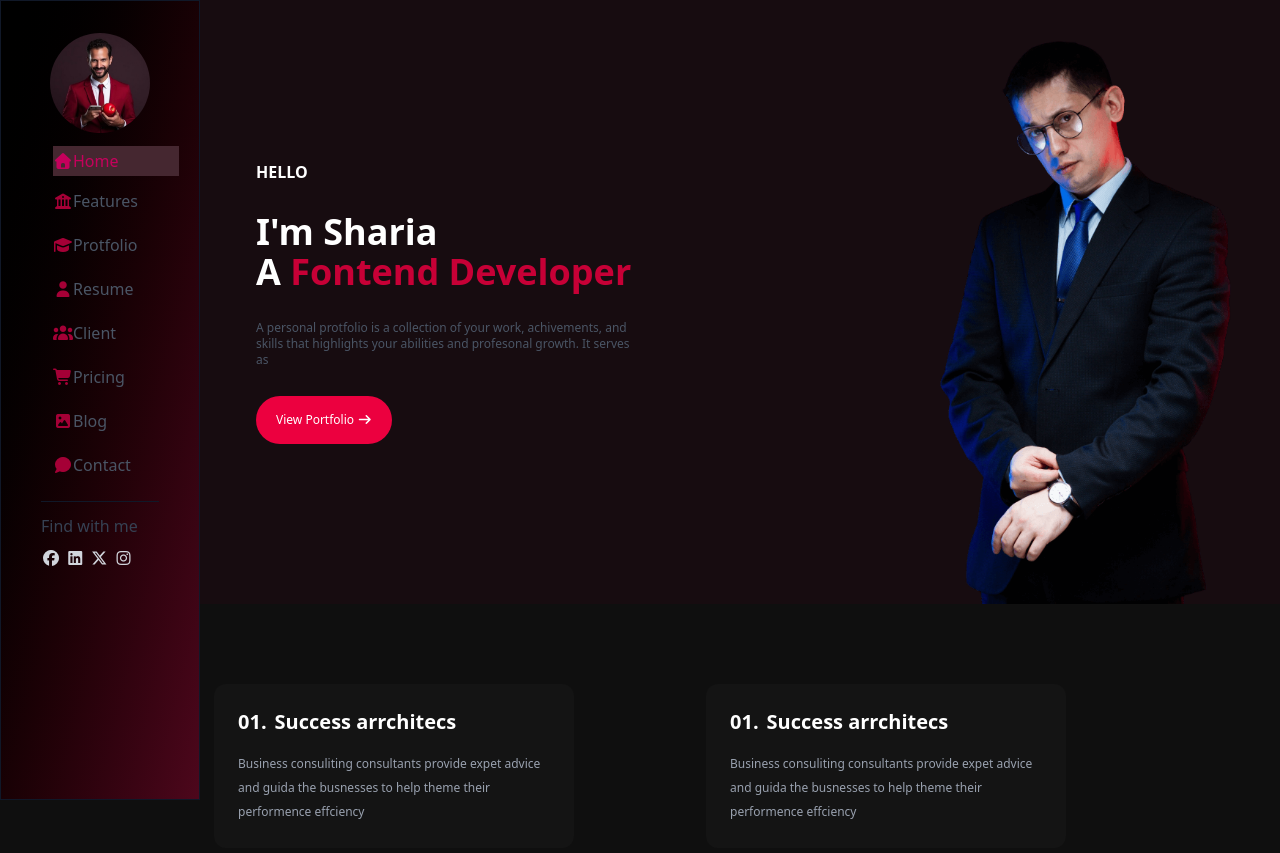
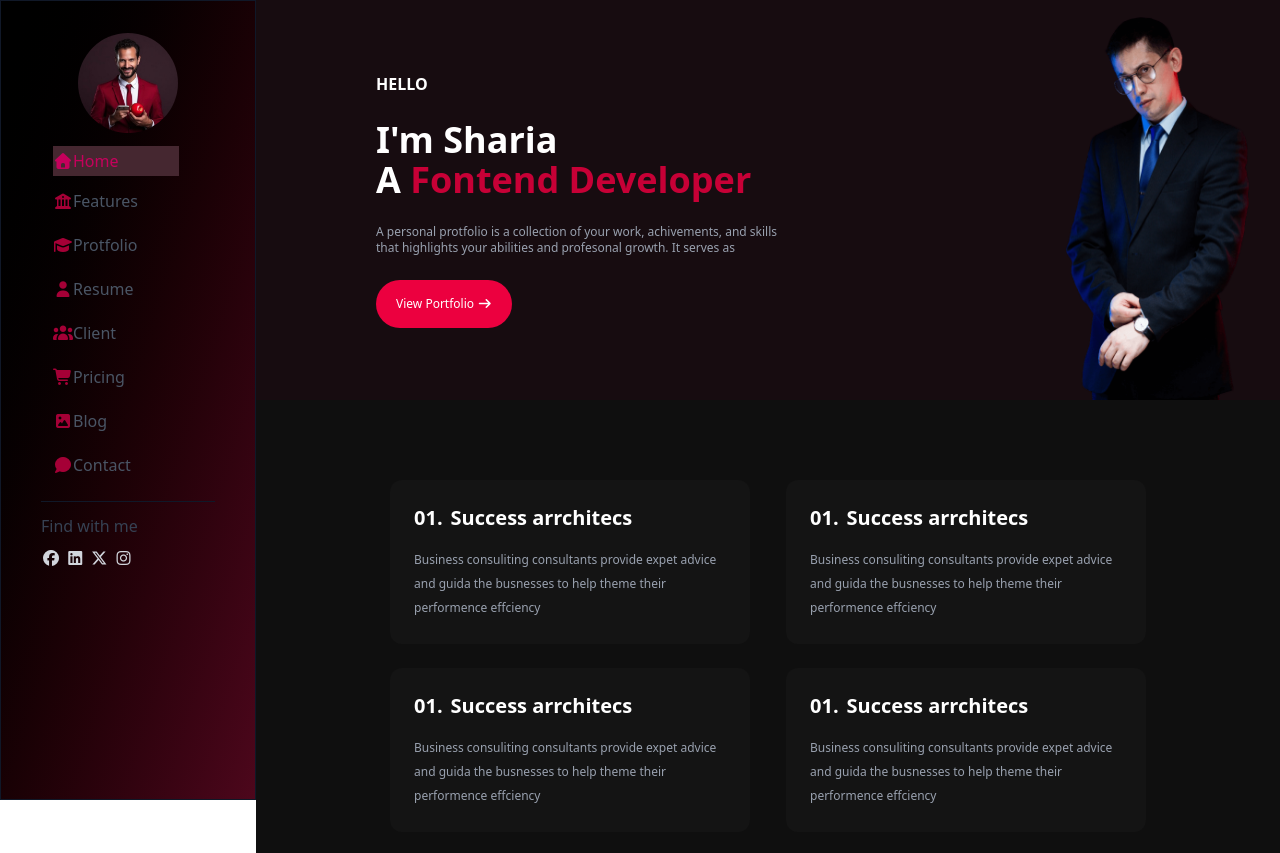
Before and after one commit to mdsharia4613/My-portfolio, a plain HTML site: page index.html in a window 1280 px wide. Shown: the top 853 px of the page. Drawn offline with nearby package versions, Linux system fonts and the light colour scheme.

Commit message:
section-1 compleat

```diff
--- a/index.html
+++ b/index.html
@@ -19,7 +19,7 @@
         <div class="flex  lg:flex-row justify-between items-center">
             <!-- banner left -->
             <div
-                class="hidden md:flex flex-col bg-gradient-to-br from-[#000000] to-[#4d071c] border border-gray-900 w-50 py-8 px-10 fixed top-0 left-0 h-screen">
+                class="hidden md:flex flex-col bg-gradient-to-br from-[#000000] to-[#4d071c] border border-gray-900 w-64 py-8 px-10 fixed top-0 left-0 h-screen">
                 <div class="flex  justify-center">
                     <img class="w-25 rounded-full object-cover" src="./images/imgi_1_header-left-user.jpg" alt="">
                 </div>
@@ -53,32 +53,30 @@
                 </div>
             </div>
 
-            <div class=" space-y-7 ml-64">
+            <div class="flex flex-col lg:flex-row justify-between items-center  lg:ml-64 ">
+                <div class="space-y-6 text-center lg:text-left lg:ml-30">
                     <p class="font-bold text-white">HELLO</p>
                     <h2 class="font-bold text-4xl text-white">I'm Sharia <br> A <span class="text-rose-700">Fontend
                             Developer</span></h2>
-                <p class="text-xs text-gray-600 w-96">A personal protfolio is a collection of your work,
+                    <p class="text-xs text-gray-400 max-w-md mx-auto lg:mx-0">A personal protfolio is a collection of your work,
                         achivements, and skills that highlights your abilities and profesonal growth. It serves as</p>
                     <button
-                    class="text-white text-xs bg-rose-600 p-4 px-5 cursor-pointer rounded-full  hover:text-black transition-colors duration-300 ">View
+                        class="text-white text-xs bg-rose-600 p-4 px-5 cursor-pointer rounded-full  hover:text-black transition-colors duration-300 ease-in-out group">View
                         Portfolio <i class="fa-solid fa-arrow-right"></i></button>
                 </div>
-            <div class="ml-60">
-                <img class="h-[588px] mt-4" src="./images/imgi_4_banner-user-image-02.png" alt="">
+                <div class="lg:ml-60 lg:mt-0">
+                    <img class="h-[400px] lg:h-[588px " src="./images/imgi_4_banner-user-image-02.png" alt="">
                 </div>
-
-
-
             </div>
-
+        </div>
     </header>
 
-    <main class=" bg-[#0f0f0f]">
-        <section class="w-9/12 m-auto  ">
+    <main class=" bg-[#0f0f0f] ml-0 md:ml-64">
+        <section class="w-9/12 m-auto ">
             <!-- section-1 -->
             <section class="">
-                <div class="grid gird-cols-1 md:grid-cols-1  lg:grid-cols-2 place-items-center gap-6 pb-20 pt-20">
-                    <div class="bg-[#141414] w-90 flex-1 space-y-4 p-6 rounded-xl">
+                <div class="grid grid-cols-1 md:grid-cols-1  lg:grid-cols-2 place-items-center gap-6 pb-20 pt-20">
+                    <div class="bg-[#141414] w-90 flex-1 space-y-4 p-6 rounded-xl cursor-pointer transition-transform duration-500 ease-in-out hover:scale-105 hover:shadow-lg hover:shadow-rose-900/100 ">
                         <div class="flex text-xl text-white gap-2 font-semibold">
                             <p>01.</p>
                             <p>Success arrchitecs</p>
@@ -86,7 +84,7 @@
                         <p class="text-xs text-gray-400 leading-6">Business consuliting consultants provide expet advice
                             and guida the busnesses to help theme their performence effciency</p>
                     </div>
-                    <div class="bg-[#141414] w-90 space-y-4 p-6 rounded-xl">
+                    <div class="bg-[#141414] w-90 space-y-4 p-6 rounded-xl cursor-pointer transition-transform duration-500 ease-in-out hover:scale-105 hover:shadow-lg hover:shadow-rose-900/100">
                         <div class="flex text-xl text-white gap-2 font-semibold">
                             <p>01.</p>
                             <p>Success arrchitecs</p>
@@ -94,7 +92,7 @@
                         <p class="text-xs text-gray-400 leading-6">Business consuliting consultants provide expet advice
                             and guida the busnesses to help theme their performence effciency</p>
                     </div>
-                    <div class="bg-[#141414] w-90 space-y-4 p-6 rounded-xl">
+                    <div class="bg-[#141414] w-90 space-y-4 p-6 rounded-xl cursor-pointer transition-transform duration-500 ease-in-out hover:scale-105 hover:shadow-lg hover:shadow-rose-900/100">
                         <div class="flex text-xl text-white gap-2 font-semibold">
                             <p>01.</p>
                             <p>Success arrchitecs</p>
@@ -102,7 +100,7 @@
                         <p class="text-xs text-gray-400 leading-6">Business consuliting consultants provide expet advice
                             and guida the busnesses to help theme their performence effciency</p>
                     </div>
-                    <div class="bg-[#141414] w-90 space-y-4 p-6 rounded-xl">
+                    <div class="bg-[#141414] w-90 space-y-4 p-6 rounded-xl cursor-pointer transition-transform duration-500 ease-in-out hover:scale-105 hover:shadow-lg hover:shadow-rose-900/100">
                         <div class="flex text-xl text-white gap-2 font-semibold">
                             <p>01.</p>
                             <p>Success arrchitecs</p>
@@ -110,7 +108,7 @@
                         <p class="text-xs text-gray-400 leading-6">Business consuliting consultants provide expet advice
                             and guida the busnesses to help theme their performence effciency</p>
                     </div>
-                    <div class="bg-[#141414] w-90 space-y-4 p-6 rounded-xl">
+                    <div class="bg-[#141414] w-90 space-y-4 p-6 rounded-xl cursor-pointer transition-transform duration-500 ease-in-out hover:scale-105 hover:shadow-lg hover:shadow-rose-900/100">
                         <div class="flex text-xl text-white gap-2 font-semibold">
                             <p>01.</p>
                             <p>Success arrchitecs</p>
@@ -118,7 +116,7 @@
                         <p class="text-xs text-gray-400 leading-6">Business consuliting consultants provide expet advice
                             and guida the busnesses to help theme their performence effciency</p>
                     </div>
-                    <div class="bg-[#141414] w-90 space-y-4 p-6 rounded-xl">
+                    <div class="bg-[#141414] w-90 space-y-4 p-6 rounded-xl cursor-pointer transition-transform duration-500 ease-in-out hover:scale-105 hover:shadow-lg hover:shadow-rose-900/100">
                         <div class="flex text-xl text-white gap-2 font-semibold">
                             <p>01.</p>
                             <p>Success arrchitecs</p>
@@ -134,7 +132,9 @@
                 <div class="text-center pb-10 space-y-4">
                     <p class="text-xs text-rose-500">LATEST PORTFOLIO</p>
                     <h2 class="text-3xl font-bold text-white">Transforming Ldeas into <br>Exceptional</h2>
-                    <p class="text-xs text-gray-500 leading-6 w-96 mx-auto text-center">Business consulting provide expert advice and guida business to help them improve their performance, effciency, abd organizational</p>
+                    <p class="text-xs text-gray-500 leading-6 w-96 mx-auto text-center">Business consulting provide
+                        expert advice and guida business to help them improve their performance, effciency, abd
+                        organizational</p>
                 </div>
             </section>
 
```
Also changed, not shown: index1.html (+11 -19 lines). Lines whose indentation alone changed are shown as unchanged.
